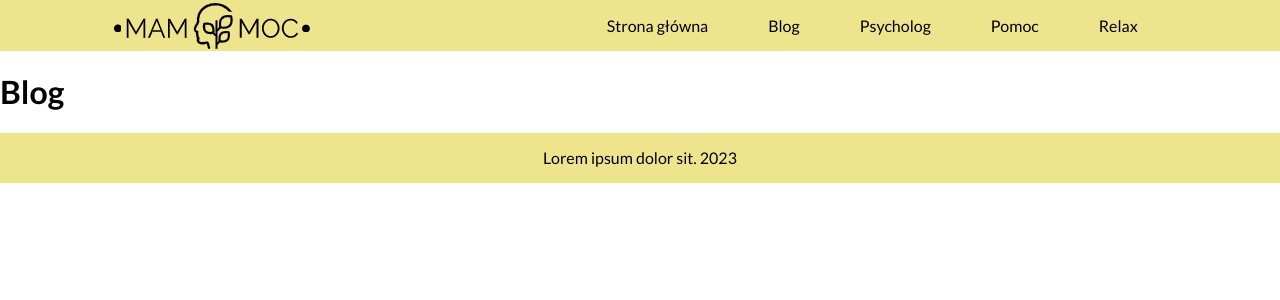
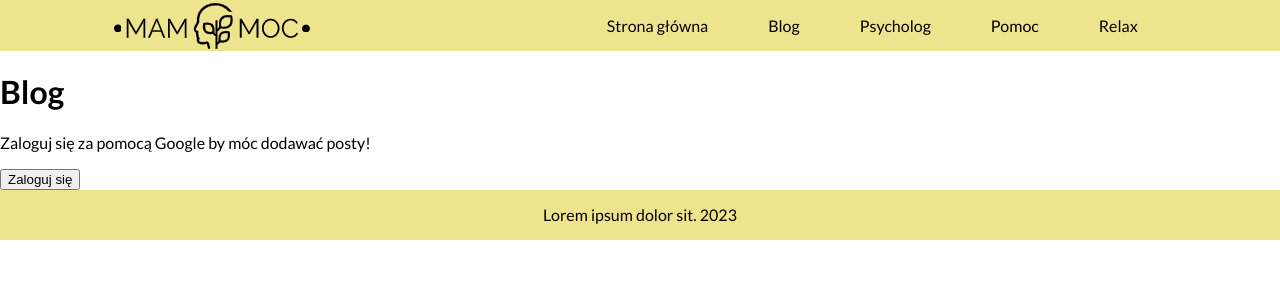
Before and after one commit to Szesz96/Psychology-project, a React (Create React App) app: page /blog in a window 1280 px wide. Shown: the top 300 px of the page. Built offline with nearby package versions, Linux system fonts and the light colour scheme.

Commit message:
firebase authentication on blog added

```diff
--- a/package.json
+++ b/package.json
@@ -6,6 +6,7 @@
     "@testing-library/jest-dom": "^5.16.5",
     "@testing-library/react": "^13.4.0",
     "@testing-library/user-event": "^13.5.0",
+    "firebase": "^9.15.0",
     "react": "^18.2.0",
     "react-dom": "^18.2.0",
     "react-router-dom": "^6.6.2",
--- a/src/App.jsx
+++ b/src/App.jsx
@@ -6,21 +6,24 @@ import FindPsychologist from './views/find/findPsychologist'
 import ErrorSite from './views/error/errorSite'
 import Help from './views/help/help';
 import Relax from './views/relax/relax'
-import React from 'react';
+import React, { useState } from 'react';
 import Navbar from './components/navbar/navbar';
 import Footer from './components/footer/footer';
+import Post from './views/blog-post/post';
 
 function App() {
+  const [isAuth, setIsAuth] = useState(false)
   return (
 
     <>
       <Navbar />
       <Routes>
         <Route path='/' element={<Main />}/>
-        <Route path='blog' element={<Blog />}/>
+        <Route path='blog' element={<Blog setIsAuth={setIsAuth} />} />
         <Route path='findpsychologist' element={<FindPsychologist />}/>
         <Route path='help' element={<Help />}/>
         <Route path='relax' element={<Relax />}/>
+        <Route path='post' element={<Post />}/>
         <Route path='*' element={<ErrorSite />}/>
       </Routes>
       <Footer />
--- /dev/null
+++ b/src/firebase-config.js
@@ -0,0 +1,18 @@
+import { initializeApp } from "firebase/app";
+import { getFirestore} from 'firebase/firestore'
+import { getAuth, GoogleAuthProvider } from 'firebase/auth'
+
+const firebaseConfig = {
+  apiKey: "AIzaSyDDF_BBzwYQfcQ2odqvhdBP9KjFmVyGdCE",
+  authDomain: "psychologyblog-752c4.firebaseapp.com",
+  projectId: "psychologyblog-752c4",
+  storageBucket: "psychologyblog-752c4.appspot.com",
+  messagingSenderId: "428871997513",
+  appId: "1:428871997513:web:66dae7f8bffabfce914798"
+};
+
+const app = initializeApp(firebaseConfig);
+
+export const dataBase = getFirestore(app)
+export const auth = getAuth(app)
+export const provider = new GoogleAuthProvider()
--- /dev/null
+++ b/src/views/blog-post/post.jsx
@@ -0,0 +1,9 @@
+import React from 'react'
+
+const Post = () => {
+  return (
+    <div>post</div>
+  )
+}
+
+export default Post
--- a/src/views/blog/blog.jsx
+++ b/src/views/blog/blog.jsx
@@ -1,9 +1,26 @@
-import React from 'react'
+import React, { useState } from 'react'
+import { auth, provider } from '../../firebase-config'
+import { signInWithPopup } from 'firebase/auth'
+import { useNavigate } from 'react-router-dom'
 
-const Blog = () => {
+function Blog({ setIsAuth }) {
+  let navigate = useNavigate()
+
+  const signIn = () => {
+    signInWithPopup(auth, provider).then((result) => {
+        localStorage.setItem("isAuth", true)
+        setIsAuth(true)
+        navigate("/post")
+    })
+  }
+
   return (
     <>
       <h1>Blog</h1>
+      <p>Zaloguj się za pomocą Google by móc dodawać posty!</p>
+      <button onClick={signIn}>
+        Zaloguj się
+      </button>
     </>
   )
 }
```
Also changed, not shown: src/views/blog-post/blog-post.css (added), src/views/blog/blog.css (added), 1 other file (tests, documents, lock files or other folders).
